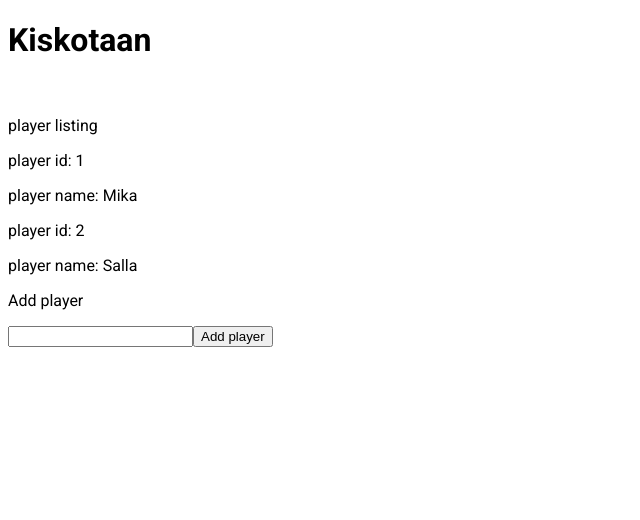
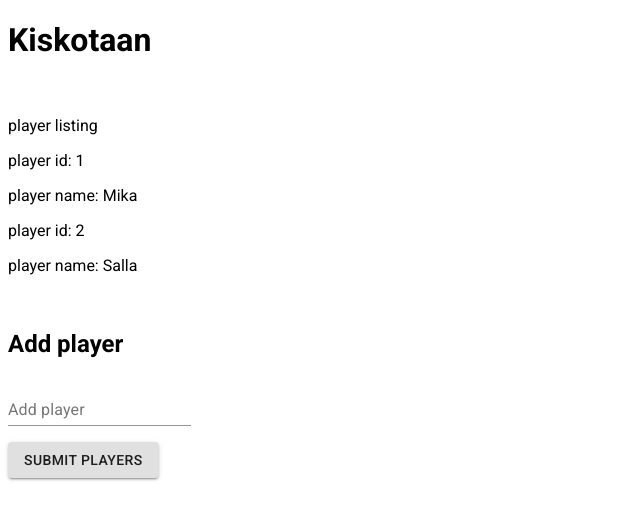
Before and after one commit to mika-alaoutinen/kiskotaan, a React (Create React App) app: page / in a window 1280 px wide. Shown: the top 520 px of the page, without its empty margins (0-640 px from the left). Built offline with nearby package versions, Linux system fonts and the light colour scheme; data requests are answered from the project's data file.

Commit message:
Add a couple of material ui components to form

```diff
--- a/src/App.tsx
+++ b/src/App.tsx
@@ -21,6 +21,8 @@ const App: React.FC = () => {
       <br />
 
       <Players />
+
+      <br />
       <AddPlayer />
     </div>
   )
--- a/src/components/Player/AddPlayer.tsx
+++ b/src/components/Player/AddPlayer.tsx
@@ -1,5 +1,8 @@
 import React, { useState } from 'react'
 import { useDispatch } from 'react-redux'
+
+import Button from '@material-ui/core/Button'
+import TextField from '@material-ui/core/TextField'
 
 import { addPlayer } from '../../store/players/playerActions'
 import { Player } from '../../types'
@@ -10,7 +13,7 @@ const AddPlayer: React.FC = () => {
 
   const resetName = (): void => setName('')
 
-  const submitHandler = () => (event: React.FormEvent<HTMLFormElement>) => {
+  const submitHandler = () => (event: React.FormEvent<HTMLFormElement>): void => {
     event.preventDefault()
 
     const player: Player = {
@@ -28,11 +31,26 @@ const AddPlayer: React.FC = () => {
   }
 
   return (
-    <div>
-      <p>Add player</p>
+    <div className='add-player-form'>
+      <h2>Add player</h2>
+
       <form onSubmit={submitHandler()}>
-        <input value={name} onChange={event => setName(event.target.value)} />
-        <button type='submit'>Add player</button>
+
+        <TextField
+          label='Add player'
+          value={name}
+          onChange={event => setName(event.target.value)}
+        />
+
+        <p>
+          <Button
+            type='submit'
+            variant='contained'
+          >
+            Submit players
+          </Button>
+        </p>
+
       </form>
     </div>
   )
```
